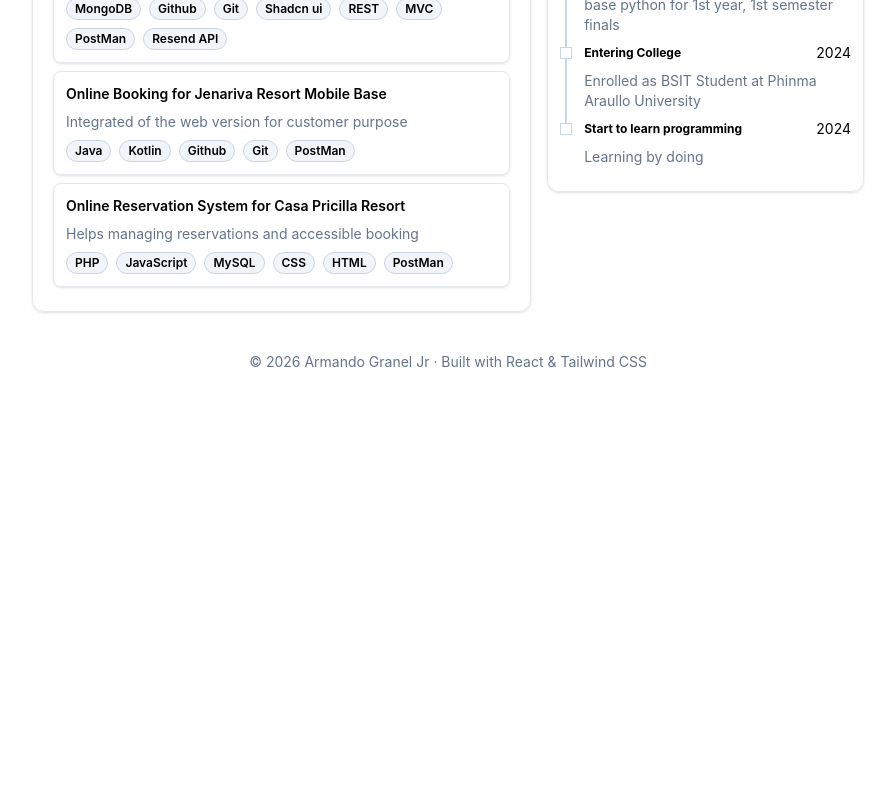
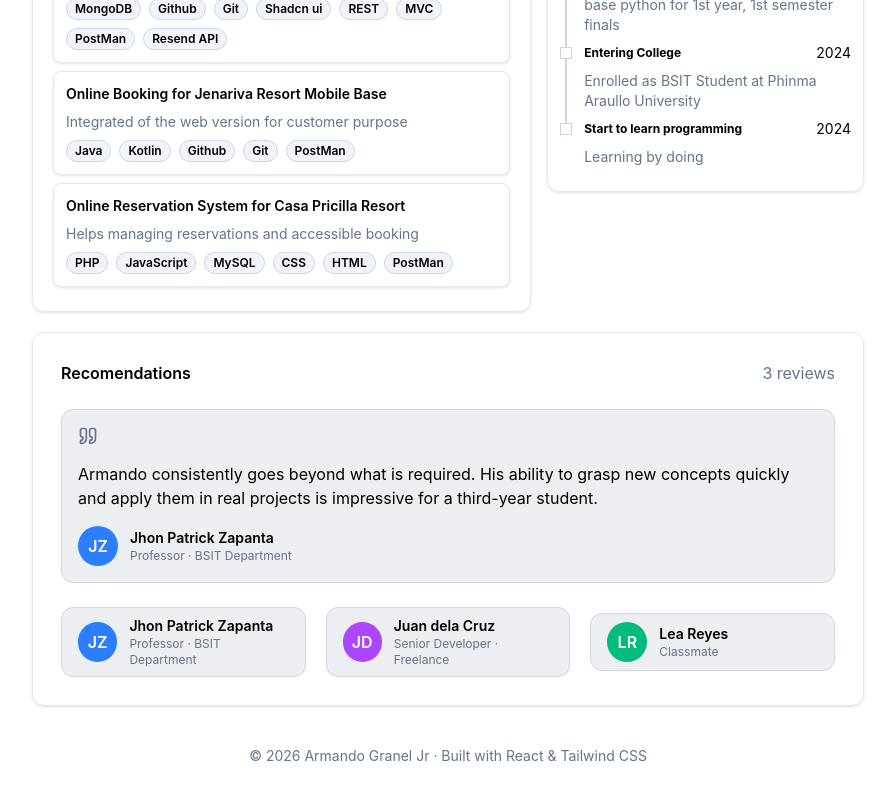
Before and after one commit to graneljr/portfolio, a React (Vite) app: page / in a window 1280 px wide. Shown: the part 1648-2448 px from the top of the page, without its empty margins (192-1087 px from the left). Before the commit the page ends 2060 px from the top, so only its background shows below. Built offline with nearby package versions, Linux system fonts and the light colour scheme.

Commit message:
adding recomendations

```diff
--- a/src/index.css
+++ b/src/index.css
@@ -6,6 +6,17 @@
   --mono: ui-monospace, Consolas, monospace;
 
 
+}
+
+@layer utilities {
+
+  .scrollbar-hide::-webkit-scrollbar {
+    display: none;
+  }
+
+  .scrollbar-hide {
+    scrollbar-width: none;
+  }
 }
 
 @media (prefers-color-scheme: dark) {
--- a/src/pages/Home.jsx
+++ b/src/pages/Home.jsx
@@ -23,12 +23,14 @@ import {
   Users,
   Coffee,
   Infinity,
+  Quote,
 } from "lucide-react";
 import { recent_projects } from "../utils/recentProjects";
 import { motion } from "motion/react";
 import { useNavigate } from "react-router-dom";
 import { globalThemeStore } from "../zustand/globalThemeStore";
 import { techstack } from "../utils/techStack";
+import { useState } from "react";
 function Home() {
   const dark = globalThemeStore((state) => state.isDarkMode);
   const toggleDarkMode = globalThemeStore((state) => state.toggleDarkMode);
@@ -108,6 +110,48 @@ function Home() {
       link: "",
     },
   ];
+  const makeSchedule = () => {
+    window.open(
+      "https://calendar.app.google/UE8SzGFFWpfAemMJ7",
+      "popupWindow",
+      "width=600,height=400,left=200,top=200,popup=yes",
+    );
+  };
+
+  const recomedations = [
+    {
+      name: "Jhon Patrick Zapanta",
+      logo: "JZ",
+       bg:"bg-blue-500",
+      message:
+        "Armando consistently goes beyond what is required. His ability to grasp new concepts quickly and apply them in real projects is impressive for a third-year student.",
+      role: "Professor · BSIT Department",
+    },
+    {
+      name: "Juan dela Cruz",
+      logo: "JD",
+       bg:"bg-purple-500",
+      message:
+        "I had the pleasure of collaborating with Armando on a freelance project. He wrote clean, well-structured code and communicated clearly throughout the engagement.",
+      role: "Senior Developer · Freelance",
+    },
+    {
+      name: "Lea Reyes",
+      logo: "LR",
+       bg:"bg-emerald-500",
+      message:
+        "Whenever our group got stuck, Armando was the first to help. He explains things patiently and makes sure everyone understands before moving on.",
+      role: "Classmate",
+    },
+  ];
+  const [selectedRecomendation, setSelectedRecomendation] = useState({
+    name: "Jhon Patrick Zapanta",
+    bg:"bg-blue-500",
+    logo: "JZ",
+    message:
+      "Armando consistently goes beyond what is required. His ability to grasp new concepts quickly and apply them in real projects is impressive for a third-year student.",
+    role: "Professor · BSIT Department",
+  });
   return (
     <motion.div
       initial={{ opacity: 0, translateY: 20 }}
@@ -153,12 +197,23 @@ function Home() {
           </span>
           <div className="w-full mt-auto flex items-center gap-3">
             <div className="flex items-center gap-2">
-              <span className="px-4 rounded-lg py-2 text-sm flex items-center gap-1 font-semibold bg-black text-white dark:bg-white dark:text-black ">
+              <span
+                onClick={() => makeSchedule()}
+                className="px-4 rounded-lg py-2 text-sm flex items-center gap-1 font-semibold bg-black text-white dark:bg-white dark:text-black "
+              >
                 <Calendar size={15} /> Schedule a Call{" "}
                 <ArrowRight className="ml-2" size={15} />
               </span>
 
-              <span className="px-5 border border-slate-100 transition-all duration-300 ease-in-out hover:bg-gray-100 dark:hover:bg-white/20 dark:border-white/20 rounded-lg py-2 text-sm flex items-center shadow gap-1 font-semibold  ">
+              <span
+                onClick={() =>
+                  window.open(
+                    "https://mail.google.com/mail/?view=cm&fs=1&to=armandogranel2@gmail.com",
+                    "_blank",
+                  )
+                }
+                className="px-5 border border-slate-100 transition-all duration-300 ease-in-out hover:bg-gray-100 dark:hover:bg-white/20 dark:border-white/20 rounded-lg py-2 text-sm flex items-center shadow gap-1 font-semibold  "
+              >
                 <Mail size={15} /> Send Email
               </span>
             </div>
@@ -356,7 +411,10 @@ function Home() {
           <div className=" w-full flex flex-col px-5 py-6 shadow-sm gap-5 border border-gray-200 dark:border-white/20  rounded-xl">
             <span className="w-full flex items-center justify-between">
               <h1 className="text-md font-bold">Recent Project</h1>
-              <span onClick={()=> navigate("/projects")} className="flex items-center gap-2 text-xs font-semibold">
+              <span
+                onClick={() => navigate("/projects")}
+                className="flex items-center gap-2 text-xs font-semibold"
+              >
                 View All <ArrowRight size={15} />
               </span>
             </span>
@@ -421,6 +479,52 @@ function Home() {
           </div>
         </div>
       </div>
+      <div className="w-full p-7 shadow rounded-xl border border-gray-200 dark:border-white/20 flex flex-col gap-6">
+        <span className="flex items-center justify-between">
+          <h1 className="font-semibold text-md">Recomendations</h1>
+          <p className="text-muted dark:text-white/45">3 reviews</p>
+        </span>
+        <div className="p-4 bg-gray-200/70 dark:bg-white/5  border border-gray-300 rounded-xl flex gap-4 flex-col dark:border-white/20 ">
+          <Quote className="text-muted dark:text-white" size={20} />
+          <span className="w-full dark:text-white">
+            {selectedRecomendation.message}
+          </span>
+          <div className="flex items-center gap-3">
+            <span className={`h-10 w-10 ${selectedRecomendation.bg} text-white font-semibold flex items-center justify-center text-md rounded-full`}>
+              {selectedRecomendation.logo}
+            </span>
+            <span>
+              <h3 className="text-sm font-semibold dark:text-white">
+                {selectedRecomendation.name}
+              </h3>
+              <p className="text-xs text-muted dark:text-white/45">
+                {selectedRecomendation.role}
+              </p>
+            </span>
+          </div>
+        </div>
+        <div className=" items-center grid grid-cols-3 gap-5">
+          {recomedations.map((recomedation, index) => (
+            <div
+              onClick={() => setSelectedRecomendation(recomedation)}
+              key={index}
+              className={`flex px-4 py-2  items-center dark:border-white/20  gap-3 bg-gray-200/70 ${recomedation.name === selectedRecomendation.name ? "dark:bg-white/10" : "dark:bg-transparent"} border border-gray-300 rounded-xl`}
+            >
+              <span className={`h-10 w-10  ${recomedation.bg} text-white font-semibold flex items-center justify-center text-md rounded-full`}>
+                {recomedation.logo}
+              </span>
+              <span>
+                <h3 className="text-sm font-semibold dark:text-white">
+                  {recomedation.name}
+                </h3>
+                <p className="text-xs text-muted dark:text-white/45">
+                  {recomedation.role}
+                </p>
+              </span>
+            </div>
+          ))}
+        </div>
+      </div>
     </motion.div>
   );
 }
```
